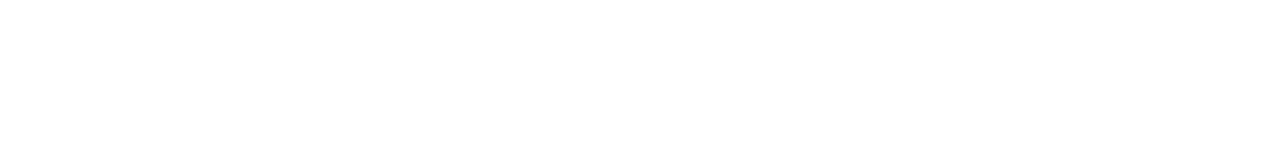
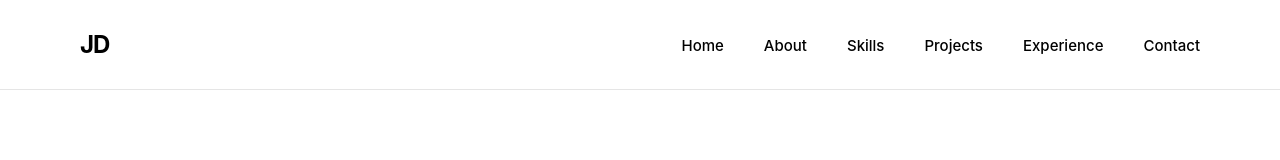
Before and after one commit to Rakesh07778777/Personal-Portfolio, a plain HTML site: page portfolio-3/portfolio-3.html in a window 1280 px wide. Drawn offline with Linux system fonts and the light colour scheme.

Commit message:
nav-html

```diff
--- a/portfolio-3/portfolio-3.html
+++ b/portfolio-3/portfolio-3.html
@@ -7,7 +7,17 @@
     <link rel="stylesheet" href="portfolio-3.css">
 </head>
 <body>
-
+    <nav>
+        <div class="logo">JD</div>
+        <ul class="nav-links">
+            <li><a href="#home">Home</a></li>
+            <li><a href="#about">About</a></li>
+            <li><a href="#skills">Skills</a></li>
+            <li><a href="#projects">Projects</a></li>
+            <li><a href="#experience">Experience</a></li>
+            <li><a href="#contact">Contact</a></li>
+        </ul>
+    </nav>
 
 
     <script src="portfolio-3.js"></script>
```
